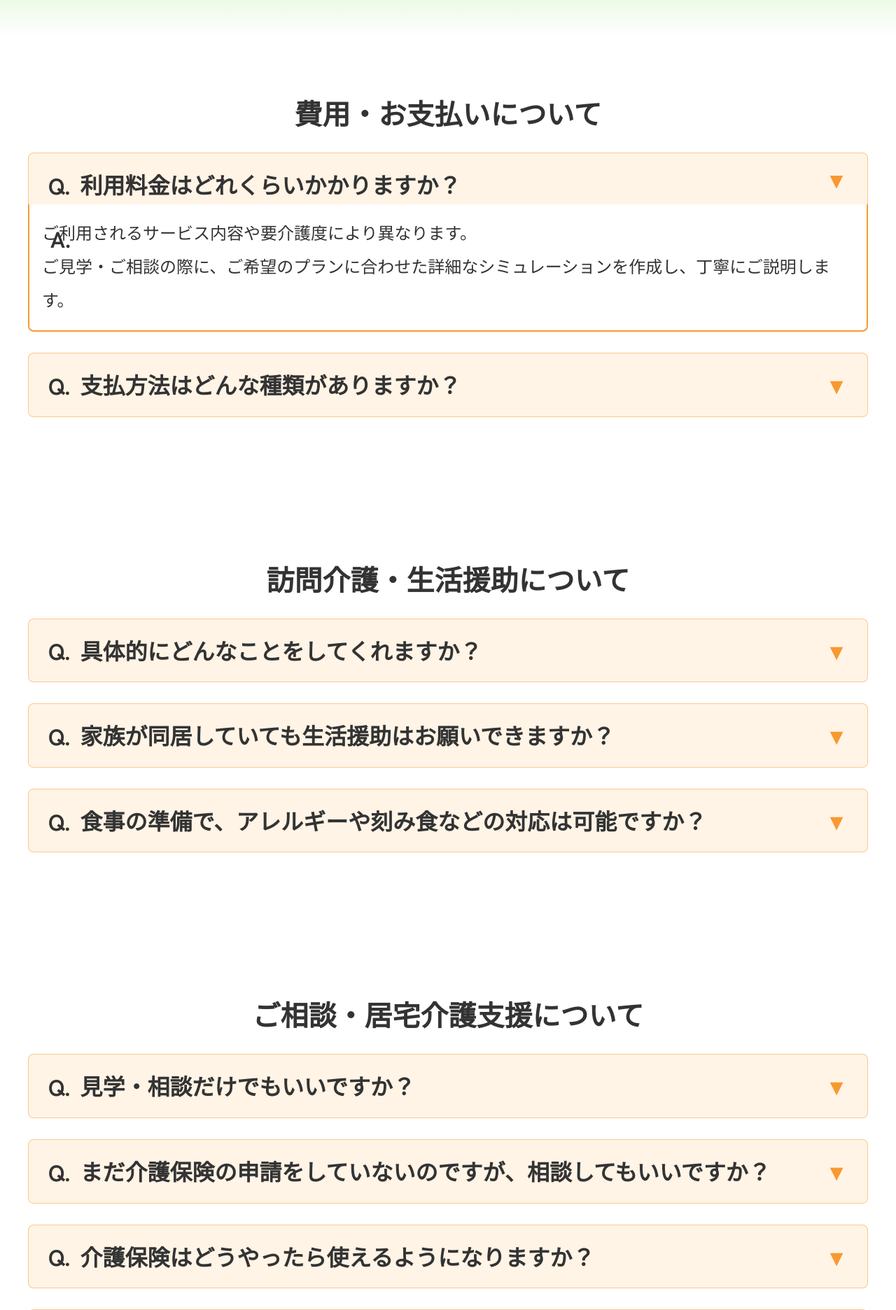
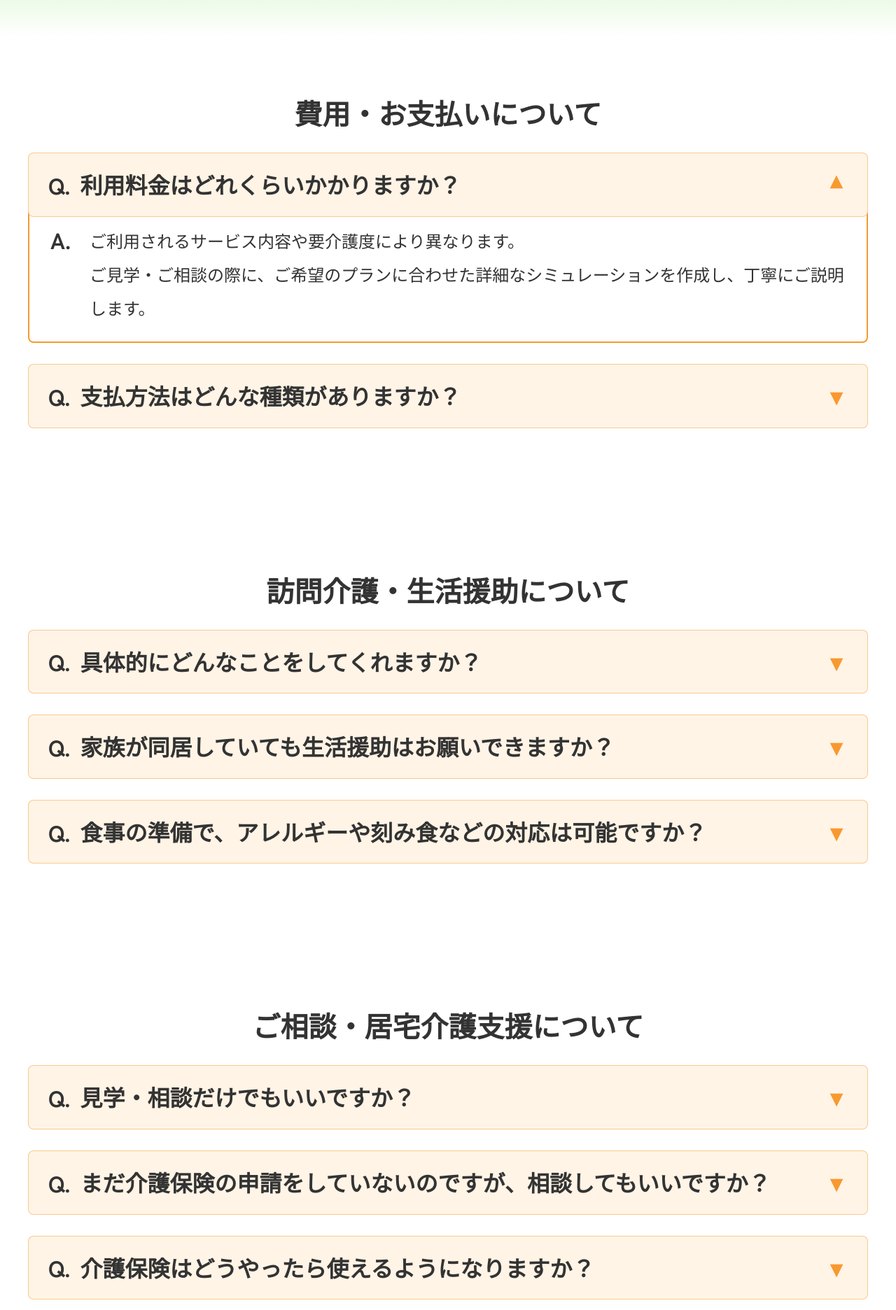
Before and after one commit to AoyamaATM/Hidamari-Fukushi-Keikaku, a PHP site: page /faq.html in a window 1280 px wide, after a click on "利用料金はどれくらいかかりますか？". Shown: the part 944-2816 px from the top of the page at 70% size. Run offline with PHP 8.4, Linux system fonts and the light colour scheme.

Commit message:
料金アンカーとFAQ開閉表示を調整

```diff
--- a/hidamari-fukushi-keikaku/css/style.css
+++ b/hidamari-fukushi-keikaku/css/style.css
@@ -459,7 +459,7 @@ body[data-type=faq] .anchor-section {
 }
 body[data-type=price] .anchor-section {
   background: linear-gradient(180deg, var(--palette-green-01) 0, var(--palette-green-01) 100px, var(--palette-green-02) 150px, var(--palette-white) 200px, var(--palette-white) 100%);
-  padding: 120px 0 200px;
+  padding: 20px 0;
 }
 
 /* 共通で使うグリッド */
@@ -821,6 +821,9 @@ body[data-type=home] #price-guide .price-box {
   margin: 26px auto 0;
   max-width: 1200px;
 }
+.faq-stack > div {
+  position: relative;
+}
 .faq-question {
   align-items: center;
   background: var(--palette-orange-02);
@@ -834,8 +837,10 @@ body[data-type=home] #price-guide .price-box {
   justify-content: flex-start;
   min-height: 68px;
   padding: 16px 28px;
+  position: relative;
   text-align: left;
   width: 100%;
+  z-index: 2;
 }
 .faq-question::before {
   content: "Q.";
@@ -846,11 +851,13 @@ body[data-type=home] #price-guide .price-box {
 .faq-question::after {
   color: var(--palette-orange-04);
   content: "▼";
+  display: inline-block;
   font-weight: 900;
   margin-left: auto;
+  transform-origin: center;
+  transition: transform 180ms ease;
 }
 .faq-question[aria-expanded=true]::after {
-  content: "▲";
   transform: rotate(180deg);
 }
 .faq-question-text {
@@ -863,7 +870,9 @@ body[data-type=home] #price-guide .price-box {
   border-top: 0;
   color: var(--palette-black);
   margin: -18px 0 0;
-  padding: 16px 18px 20px;
+  padding: 28px 28px 24px 86px;
+  position: relative;
+  z-index: 1;
 }
 .faq-answer[hidden] {
   display: none;
@@ -875,13 +884,12 @@ body[data-type=home] #price-guide .price-box {
   left: 30px;
   line-height: 1.4;
   position: absolute;
-  top: 26px;
+  top: 28px;
 }
 body[data-type=faq] .faq-answer {
   font-size: 24px;
   font-weight: 500;
   line-height: 2;
-  position: relative;
 }
 .faq-more {
   margin: clamp(32px, 4vw, 52px) 0 0;
@@ -1411,6 +1419,7 @@ body[data-type=price] .price-col-share {
 body[data-type=price] .price-caption-note {
   font-size: 24px;
   font-weight: 400;
+  margin-left: 20px;
 }
 
 body[data-type=price] #day-service .table-stack > div:first-child {
--- a/hidamari-fukushi-keikaku/scss/style.scss
+++ b/hidamari-fukushi-keikaku/scss/style.scss
@@ -521,7 +521,7 @@ MVとパンくず
 
   body[data-type="price"] & {
     background: linear-gradient(180deg, var(--palette-green-01) 0, var(--palette-green-01) 100px, var(--palette-green-02) 150px, var(--palette-white) 200px, var(--palette-white) 100%);
-    padding: 120px 0 200px;
+    padding: 20px 0;
   }
 }
 
@@ -963,6 +963,10 @@ MVとパンくず
     gap: 30px;
     margin: 26px auto 0;
     max-width: 1200px;
+
+    > div {
+      position: relative;
+    }
   }
 
   &-question { //質問文
@@ -978,8 +982,10 @@ MVとパンくず
     justify-content: flex-start;
     min-height: 68px;
     padding: 16px 28px;
+    position: relative;
     text-align: left;
     width: 100%;
+    z-index: 2;
 
     &::before { // 質問前の「Q.」
       content: "Q.";
@@ -991,12 +997,14 @@ MVとパンくず
     &::after { // 質問文のあとの「▼」
       color: var(--palette-orange-04);
       content: "▼";
+      display: inline-block;
       font-weight: 900;
       margin-left: auto;
-    }
-
-    &[aria-expanded="true"]::after { // 質問を開いたあとの「▲」
-      content: "▲";
+      transform-origin: center;
+      transition: transform 180ms ease;
+    }
+
+    &[aria-expanded="true"]::after { // 質問を開いたあとの「▼」を反転
       transform: rotate(180deg);
     }
 
@@ -1013,7 +1021,9 @@ MVとパンくず
     border-top: 0;
     color: var(--palette-black);
     margin: -18px 0 0;
-    padding: 16px 18px 20px;
+    padding: 28px 28px 24px 86px;
+    position: relative;
+    z-index: 1;
 
     &[hidden] { // 質問文を押す前の状態
       display: none;
@@ -1026,14 +1036,13 @@ MVとパンくず
       left: 30px;
       line-height: 1.4;
       position: absolute;
-      top: 26px;
+      top: 28px;
     }
 
     body[data-type="faq"] & {
       font-size: 24px;
       font-weight: 500;
       line-height: 2;
-      position: relative;
     }
   }
 
@@ -1671,6 +1680,7 @@ MVとパンくず
   body[data-type="price"] & {
     font-size: 24px;
     font-weight: 400;
+    margin-left: 20px;
   }
 }
 
```
Also changed, not shown: HISTORY.md (+7 -0 lines), hidamari-fukushi-keikaku/scss/style.css (+14 -5 lines), hidamari-fukushi-keikaku/scss/style.min.css, 2 other files.
